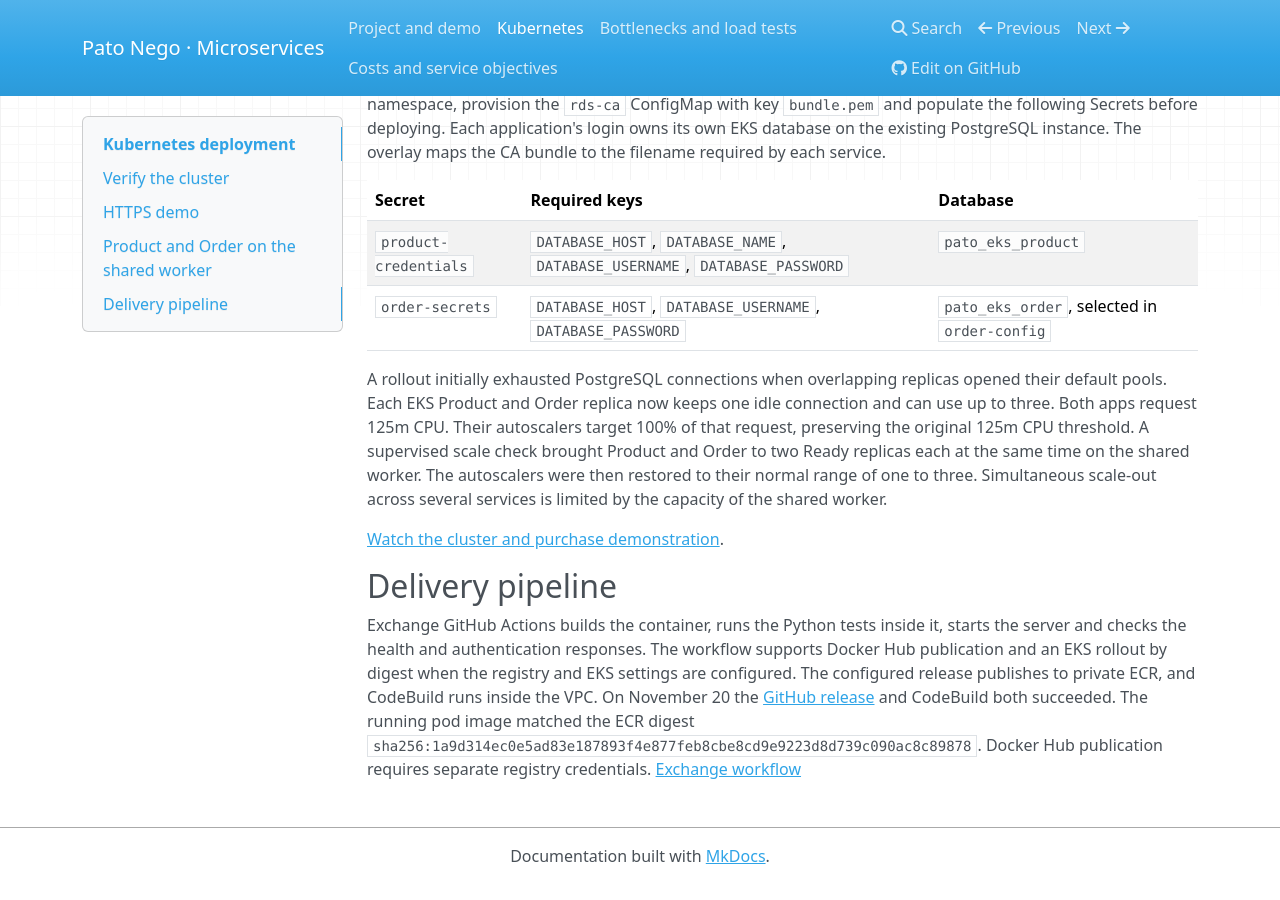
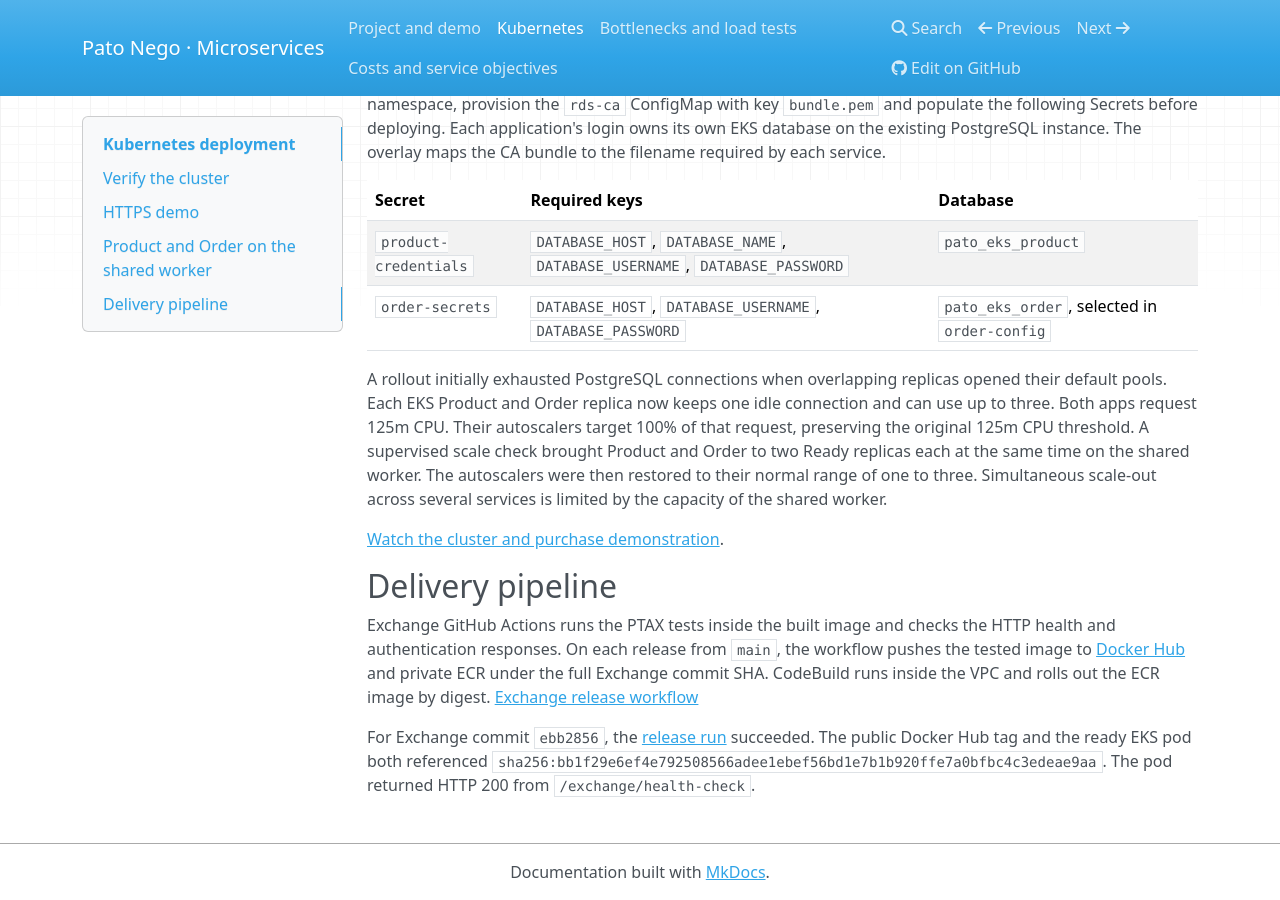
Before and after one commit to pato-nego/nego-pato, an MkDocs documentation site: the page built from docs/kubernetes.md, in a window 1280 px wide and 900 px high, scrolled down 1852 px. Built offline with MkDocs 1.6.1, drawn with Linux system fonts in a browser that asks for light colours; nearby versions of some CDN libraries.

Commit message:
Pin the Exchange release published to Docker Hub and EKS

```diff
--- a/docs/kubernetes.md
+++ b/docs/kubernetes.md
@@ -66,4 +66,6 @@ A rollout initially exhausted PostgreSQL connections when overlapping replicas o
 
 ## Delivery pipeline
 
-Exchange GitHub Actions builds the container, runs the Python tests inside it, starts the server and checks the health and authentication responses. The workflow supports Docker Hub publication and an EKS rollout by digest when the registry and EKS settings are configured. The configured release publishes to private ECR, and CodeBuild runs inside the VPC. On November 20 the [GitHub release](https://github.com/pato-nego/Exchange/actions/runs/44851111950) and CodeBuild both succeeded. The running pod image matched the ECR digest `sha256:1a9d314ec0e5ad83e187893f4e877feb8cbe8cd9e9223d8d739c090ac8c89878`. Docker Hub publication requires separate registry credentials. [Exchange workflow](https://github.com/pato-nego/Exchange/actions)
+Exchange GitHub Actions runs the PTAX tests inside the built image and checks the HTTP health and authentication responses. On each release from `main`, the workflow pushes the tested image to [Docker Hub](https://hub.docker.com/r/matheusluciano99/pato-nego-exchange) and private ECR under the full Exchange commit SHA. CodeBuild runs inside the VPC and rolls out the ECR image by digest. [Exchange release workflow](https://github.com/pato-nego/Exchange/actions/workflows/ci-cd.yml)
+
+For Exchange commit `ebb2856`, the [release run](https://github.com/pato-nego/Exchange/actions/runs/44857398532) succeeded. The public Docker Hub tag and the ready EKS pod both referenced `sha256:bb1f29e6ef4e792508566adee1ebef56bd1e7b1b920ffe7a0bfbc4c3edeae9aa`. The pod returned HTTP 200 from `/exchange/health-check`.
```
